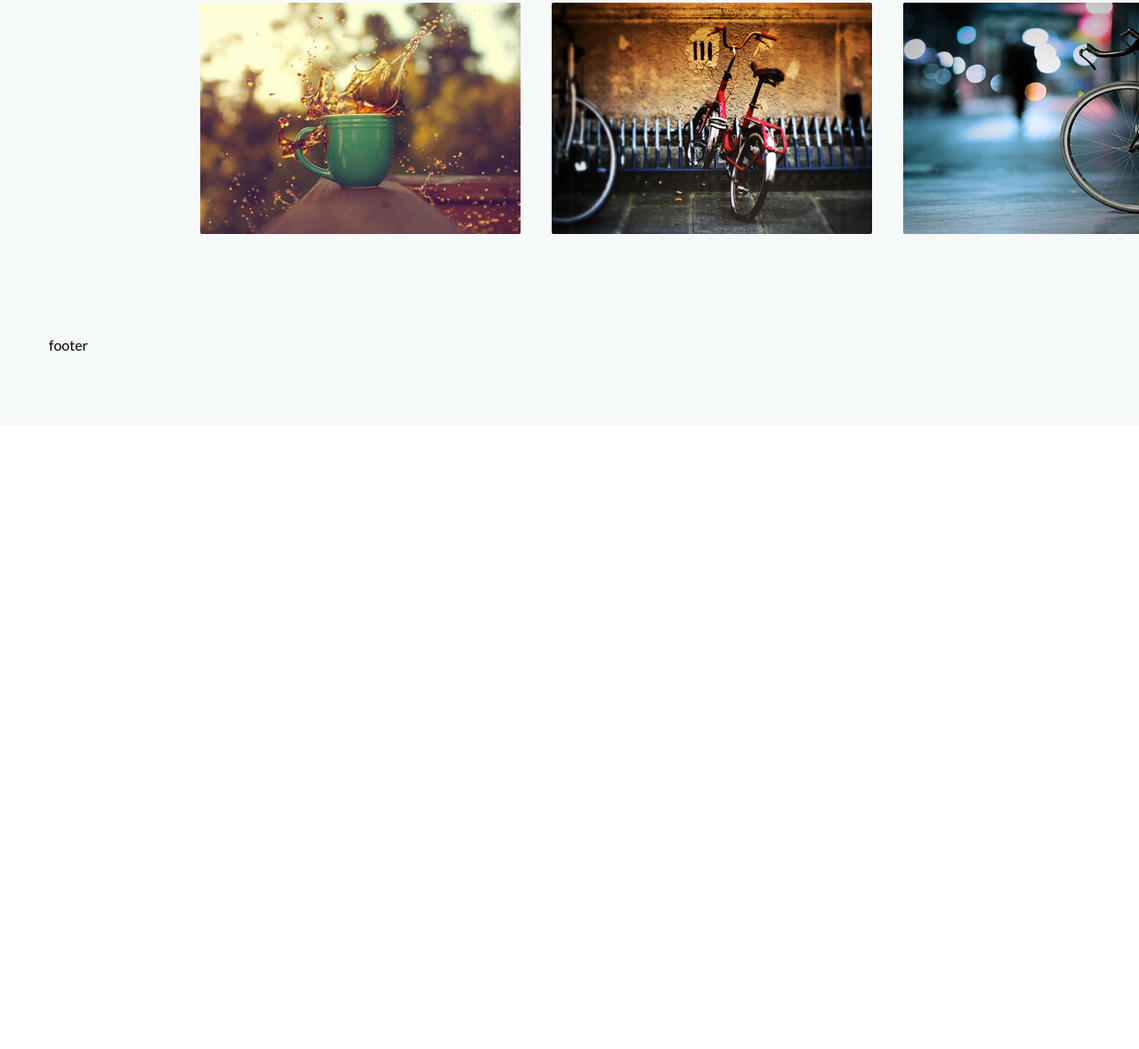
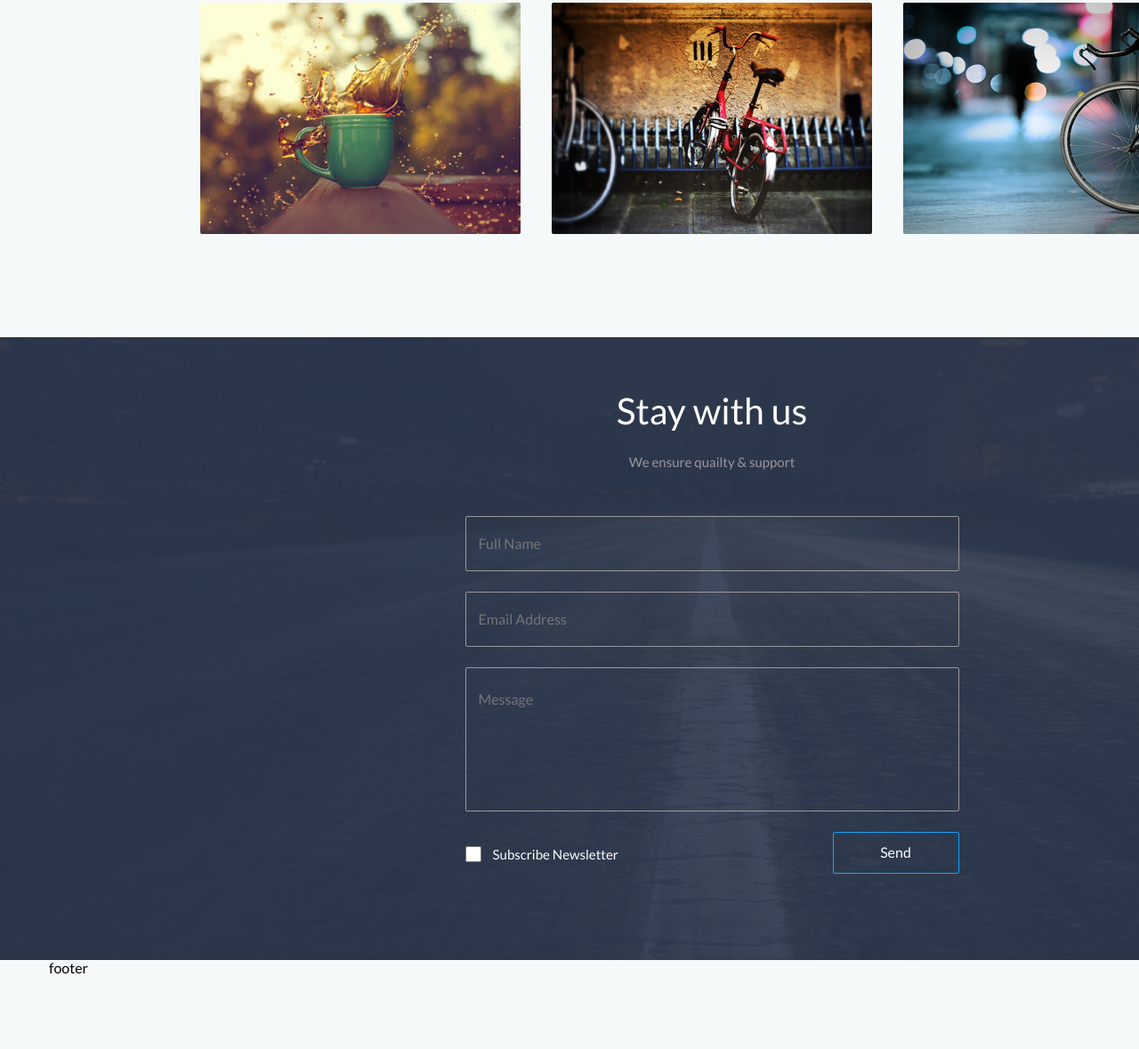
Before and after one commit to prog808/strict, a plain HTML site: page index.html in a window 1280 px wide. Shown: the part 2101-3280 px from the top of the page at 89% size. Before the commit the page ends 2580 px from the top, so only its background shows below. Drawn offline with Linux system fonts and the light colour scheme.

Commit message:
Added form

```diff
--- a/index.html
+++ b/index.html
@@ -93,6 +93,25 @@
                     </div>
                 </div>
             </section>
+
+            <form action=".php" method="post" class="form">
+                <div class="form__bg">
+                    <h2 class="form__title">Stay with us</h2>
+                    <p class="form__text">We ensure quailty &amp; support</p>
+                    <div class="form__inputs">
+                        <input type="text" placeholder="Full Name" class="form__name">
+                        <input type="email" placeholder="Email Address" class="form__email">
+                        <textarea name="" placeholder="Message" class="form__message"></textarea>
+                        <div class="form__check-btn">
+                            <div class="form__checkbox-block">
+                                <input type="checkbox" class="form__checkbox">
+                                <span class="form__check-text">Subscribe Newsletter</span>
+                            </div>
+                            <input type="submit" class="form__submit" value="Send">
+                        </div>
+                    </div>
+                </div>
+            </form>
         </div>
         <footer class="wrap__footer">
             <div class="content footer">
--- a/scss/banner.scss
+++ b/scss/banner.scss
@@ -51,19 +51,3 @@
         font-weight: 400;
     }
 }
-
-@media screen and (max-width: 1600px) {
-    .banner {
-
-    }
-}
-
-@media screen and (max-width: 1170px)  {
-    .banner {
-        max-height: 800px;
-        background-size: 100%, 100%;
-        &__h1 {
-            font-size: 5em;
-        }
-    }
-}
--- /dev/null
+++ b/scss/form.scss
@@ -0,0 +1,96 @@
+.form {
+    min-height: 700px;
+    width: 100%;
+    background: url(../img/Form.jpg) no-repeat;
+    background-size: cover;
+    display: flex;
+    &__bg {
+        background-color:  rgba(45, 57, 80, 0.9);
+        width: 100%;
+        display: flex;
+        justify-content: center;
+        flex-direction: column;
+    }
+    &__text {
+        color:  #999999;
+        font-size: 0.938em;
+        font-weight: 400;
+        line-height: 1.533;
+        text-align: center;
+        margin: 0 auto;
+        width: 555px;
+    }
+    &__title {
+        @extend .form__text;
+        color:  #ffffff;
+        font-size: 2.563em;
+        text-align: center;
+        position: relative;
+        top: -14px;
+    }
+    &__inputs {
+        margin: 26px auto;
+    }
+    &__name {
+        display: block;
+        font-family: 'Lato', sans-serif;
+        color: #fff;
+        border-radius: 2px;
+        border: 1px solid #999;
+        background-color: rgba(246, 249, 249, 0);
+        width: 555px;
+        height: 62px;
+        margin: 23px 0;
+        padding: 0 0 0 14px;
+    }
+    &__email {
+        @extend .form__name;
+    }
+    &__message {
+        @extend .form__name;
+        height: 162px;
+        resize: none;
+        padding-top: 26px;
+        padding-bottom: 26px;
+    }
+    &__check-btn {
+        width: 555px;
+        margin: 0 auto;
+        display: flex;
+        justify-content: space-between;
+    }
+    &__checkbox-block {
+        padding: 15px 0;
+    }
+    &__checkbox {
+        display: inline-block;
+        border-radius: 2px;
+        border: 1px solid #9aa1ab;
+        background-color: rgba(246, 249, 249, 0.54);
+        width: 18px;
+        height: 18px;
+        margin: 1px 10px 0 0;
+    }
+    &__check-text {
+        display: inline-block;
+        position: relative;
+        top: -3px;
+        color:  #fff;
+        font-size: 0.938em;
+        font-weight: 400;
+    }
+    &__submit {
+        font-family: 'Lato', sans-serif;
+        color: #fff;
+        cursor: pointer;
+        display: inline-block;
+        border-radius: 2px;
+        border: 1px solid #15a4fa;
+        background-color: rgba(21, 164, 250, 0);
+        width: 142px;
+        height: 47px;
+        &:hover {
+            background: #15a4fa;
+        }
+    }
+}
--- a/scss/main.scss
+++ b/scss/main.scss
@@ -3,6 +3,7 @@
 @import url(article.css);
 @import url(feature.css);
 @import url(portfolip.css);
+@import url(form.css);
 @import url(footer.css);
 html,
 body {
```
Also changed, not shown: css/banner.css, css/form.css (added), css/main.css, img/Form.jpg (renamed from img/Layer 36.jpg).
